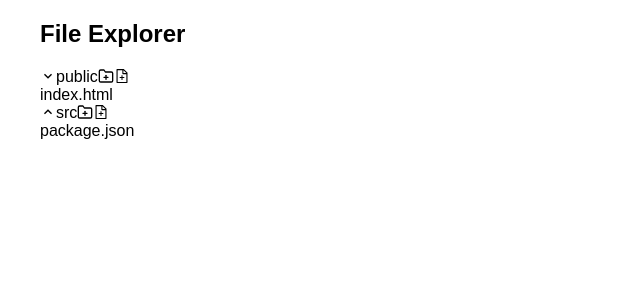
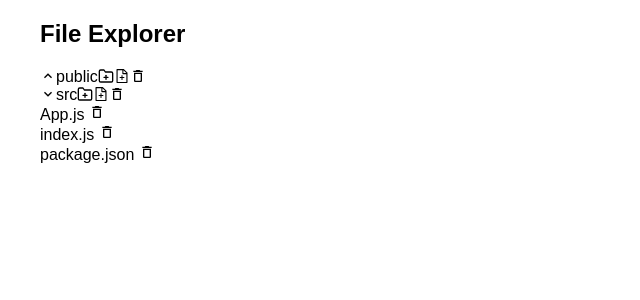
Before and after one commit to absolutenaman/react-machine-coding, a React (Create React App) app: page / in a window 1280 px wide. Both pictures are taken after a click on the icon 48 px from the left and 75 px from the top of the page. Shown: the top 300 px of the page, without its empty margins (0-640 px from the left). Built offline with nearby package versions, Linux system fonts and the light colour scheme.

Commit message:
Added delete functionality in my file explorer problem and added testId's for testing:

```diff
--- a/src/screens/fileExplorer/FileAndFolder.js
+++ b/src/screens/fileExplorer/FileAndFolder.js
@@ -3,66 +3,106 @@ import {FiFolderPlus} from "react-icons/fi";
 import {AiOutlineFileAdd} from "react-icons/ai";
 import {useState} from "react";
 
-const FolderContainer = ({data, collapseHandler, setIsAddFolderTabVisible, index, setCurrIndex}) => {
+const deleteNode = (id, state, setState) => {
+    const updateTree = (data) => {
+        const filteredData = data.filter((item) => item.id !== id);
+        return filteredData.map((item) => {
+            if (item.isFolder && item.children.length > 0) {
+                return {
+                    ...item,
+                    children: updateTree(item.children)
+                }
+            } else return item
+        });
+    }
+    setState(updateTree(state))
+}
+
+const FolderContainer = ({
+                             data, collapseHandler, setIsAddFolderTabVisible, setIsFolder, setCurrIndex, state, setState
+                         }) => {
     return <div style={{display: "flex", flexDirection: "column"}}>
         <div style={{display: "flex", flexDirection: "row"}}>
             <MdExpandMore onClick={collapseHandler}/>
             <div>{data?.name}</div>
-            <FiFolderPlus onClick={() => {
+            <FiFolderPlus data-testid={`add-folder-${data.id}`} onClick={() => {
+                setIsFolder(true)
                 setIsAddFolderTabVisible(true)
-                setCurrIndex(index)
+                setCurrIndex(data.id)
             }}/>
-            <AiOutlineFileAdd/>
+            <AiOutlineFileAdd data-testid={`add-file-${data.id}`} onClick={() => {
+                setIsFolder(false)
+                setCurrIndex(data.id)
+                setIsAddFolderTabVisible(true)
+            }}/>
+            <MdDeleteOutline data-testId="delete" onClick={() => {
+                deleteNode(
+                    data.id, state, setState
+                )
+            }}/>
         </div>
         <div style={{display: "flex", flexDirection: "column"}}>
-            {
-                data?.children?.length > 0 && data.children.map((item, index) => {
-                    return <FileAndFolder data={item} index={index}/>
-                })
-            }
+            {data?.children?.length > 0 && data.children.map((item, index) => {
+                return <FileAndFolder state={state} setState={setState} data={item}
+                                      setIsAddFolderTabVisible={setIsAddFolderTabVisible}
+                                      index={index}
+                                      setIsFolder={setIsFolder}
+                                      setCurrIndex={setCurrIndex}
+                                      key={item.id}
+                />
+
+            })}
         </div>
     </div>
 }
 
-const FileAndFolder = ({data, state, setState, setIsAddFolderTabVisible, index, setCurrIndex}) => {
-    const [isCollapsed, setIsCollapsed] = useState(false)
+const FileAndFolder = ({data, state, setState, setIsAddFolderTabVisible, setCurrIndex, setIsFolder}) => {
+    const [isCollapsed, setIsCollapsed] = useState(true)
     const collapseHandler = () => {
         setIsCollapsed((prev) => !prev)
     }
-    return (
-        <div>
+    // data, collapseHandler, setIsAddFolderTabVisible, setIsFolder, setCurrIndex, state, setState
+    return (<div>
             <div className="row">
-                {
-                    data?.isFolder ? <div>
-                        <div>
-                            {isCollapsed ?
-                                <FolderContainer state={state} setState={setState} data={data}
+                {data?.isFolder ? <div>
+                    {isCollapsed ? <FolderContainer state={state} setState={setState} data={data}
                                                     collapseHandler={collapseHandler}
                                                     setIsAddFolderTabVisible={setIsAddFolderTabVisible}
-                                                 index={index}
                                                     setCurrIndex={setCurrIndex}
-                                />
-                                :
-                                <div style={{display: "flex"}}>
+                                                    setIsFolder={setIsFolder}
+                                                    key={data.id}
+                    /> : <div style={{display: "flex"}}>
                         <MdExpandLess onClick={collapseHandler}/>
                         <div>{data.name}</div>
-                                    <FiFolderPlus onClick={() => {
-                                        setCurrIndex(index)
+                        <FiFolderPlus data-testid={`add-folder-${data.id}`} onClick={() => {
+                            setIsFolder(true)
+                            setCurrIndex(data.id)
                             setIsAddFolderTabVisible(true)
                         }}/>
-                                    <AiOutlineFileAdd/>
+                        <AiOutlineFileAdd data-testid={`add-file-${data.id}`} onClick={() => {
+                            setIsFolder(false)
+                            setCurrIndex(data.id)
+                            setIsAddFolderTabVisible(true)
+                        }}/>
+                        <MdDeleteOutline data-testId="delete" onClick={() => {
+                            deleteNode(
+                                data.id, state, setState
+                            )
+                        }}/>
                     </div>}
-                        </div>
                 </div> : <div>
-                        <div>{data?.name}</div>
-                    </div>
-                }
+                    <div>{data?.name} <MdDeleteOutline data-testId="delete" onClick={() => {
+                        deleteNode(
+                            data.id, state, setState
+                        )
+                    }}/></div>
+
+                </div>}
             </div>
 
         </div>
 
-    )
-        ;
+    );
 };
 
 export default FileAndFolder;
--- a/src/screens/fileExplorer/FileExplorer.js
+++ b/src/screens/fileExplorer/FileExplorer.js
@@ -1,4 +1,4 @@
-import { useState} from "react";
+import {useState} from "react";
 import FileAndFolder from "./FileAndFolder";
 import './style.css'
 
@@ -20,27 +20,57 @@ const initialData = [
     },
     {id: 6, name: "package.json", isFolder: false},
 ];
-const AddFolderName = ({currIndex, data, setData,setIsAddFolderTabVisible}) => {
+const addArrayToChildren = (id, data, input, setState, isFolder,isDelete) => {
+    const updateTree = (data) => {
+        return data.map((item) => {
+            if (item?.id === id) {
+                if (isFolder) {
+                    return {
+                        ...item,
+                        children: [...item.children, {
+                            id: Date.now().toLocaleString(),
+                            name: input,
+                            isFolder: true,
+                            children: []
+                        }]
+                    }
+                } else if(isDelete){
+                    return {}
+                } else {
+                    return {
+                        ...item,
+                        children: [...item.children, {
+                            id: Date.now().toLocaleString(),
+                            name: input,
+                            isFolder: false,
+                        }]
+                    }
+                }
+
+            } else if (item.children) {
+                return {...item, children: updateTree(item.children)}
+            } else
+                return item;
+        })
+    }
+    setState(updateTree(data))
+
+}
+
+const AddNode = ({currIndex, data, setState, setIsAddFolderTabVisible, isFolder}) => {
     const [input, setInput] = useState("");
     return <div>
         <h2> Enter Folder Name</h2>
         <input type="text" value={input} onChange={(e) => {
             setInput(e.target.value)
         }}/>
-        <button onClick={() => {
-            let child = [...data];
-            child[currIndex].children.push({
-                id: data[currIndex].id,
-                name: input,
-                isFolder: true,
-                children:[]
-            })
-            setData(child)
-            console.log(data)
+        <button data-testid="add" onClick={() => {
+            addArrayToChildren(currIndex, data, input, setState, isFolder);
             setIsAddFolderTabVisible(false)
+
         }}>Add
         </button>
-        <button onClick={() => {
+        <button data-testid="cancel" onClick={() => {
             setIsAddFolderTabVisible(false)
         }}>Cancel
         </button>
@@ -50,21 +80,24 @@ export default function FileExplorer() {
     const [state, setState] = useState(initialData);
     const [currIndex, setCurrIndex] = useState(null);
     const [isAddFolderTabVisible, setIsAddFolderTabVisible] = useState(false)
-
+    const [isFolder, setIsFolder] = useState(false)
     return (
         <div className="wrapper">
             <h2>File Explorer</h2>
             {
                 state?.map((item, index) => {
-                    return <FileAndFolder state={state} setState={setState} data={item} index={index}
+                    return <FileAndFolder key={item.id} state={state} setState={setState} data={item} index={index}
                                           isAddFolderTabVisible={isAddFolderTabVisible}
                                           setIsAddFolderTabVisible={setIsAddFolderTabVisible}
                                           setCurrIndex={setCurrIndex}
+                                          setIsFolder={setIsFolder}
                     />
                 })
             }
             {
-                isAddFolderTabVisible && <AddFolderName data={state} setIsAddFolderTabVisible={setIsAddFolderTabVisible} setData={setState} currIndex={currIndex}/>
+                isAddFolderTabVisible &&
+                <AddNode data={state} setIsAddFolderTabVisible={setIsAddFolderTabVisible} setState={setState}
+                         currIndex={currIndex} isFolder={isFolder}  />
             }
         </div>
     );
```
Lines whose indentation alone changed are shown as unchanged.
